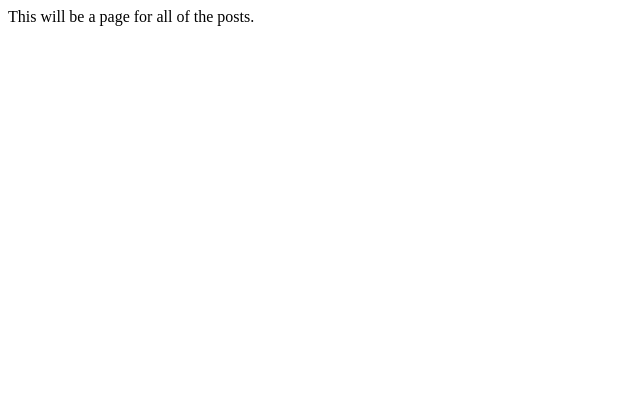
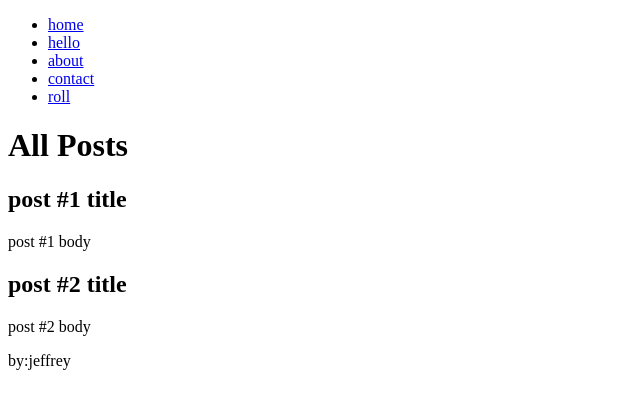
Before and after one commit to jeffrey840/Spring-Blog, a Spring Boot app: page /posts in a window 1280 px wide. Shown: the top 409 px of the page, without its empty margins (0-640 px from the left). Run offline with Spring Boot 4, Linux system fonts and the light colour scheme.

Commit message:
completed views exercise

```diff
--- a/src/main/java/com/codeup/springinitializer/PostController.java
+++ b/src/main/java/com/codeup/springinitializer/PostController.java
@@ -2,20 +2,31 @@ package com.codeup.springinitializer;
 
 import org.springframework.stereotype.Controller;
 import org.springframework.web.bind.annotation.*;
+import java.util.ArrayList;
+import org.springframework.ui.Model;
 
 @Controller
 public class PostController {
 
-    @RequestMapping(path = "/posts", method = RequestMethod.GET)
-    @ResponseBody
-    public String allPosts(){
-        return "This will be a page for all of the posts.";
+    @GetMapping("/posts")
+    public String allPosts(Model model){
+        ArrayList<Post> all = new ArrayList<>(2);
+        Post post1 = new Post("post #1 title", "post #1 body");
+        Post post2 = new Post("post #2 title", "post #2 body");
+        all.add(post1);
+        all.add(post2);
+        model.addAttribute("title", "All Posts");
+        model.addAttribute("allPosts", all);
+        return "posts/index";
     }
 
-    @RequestMapping(path = "/posts/{id}", method = RequestMethod.GET)
-    @ResponseBody
-    public String post(@PathVariable int id){
-        return "This will return an individual post with the id of " + id;
+    @GetMapping(path = "/posts/{id}")
+    public String post(Model model){
+        Post post1 = new Post("post #1 title", "post #1 body");
+        model.addAttribute("title", "Individual Post");
+        model.addAttribute("postTitle", post1.getTitle());
+        model.addAttribute("postBody", post1.getBody());
+        return "posts/show";
     }
 
     @RequestMapping(path = "/posts/create", method = RequestMethod.GET)
--- a/src/main/resources/templates/partials/header.html
+++ b/src/main/resources/templates/partials/header.html
@@ -2,6 +2,6 @@
 
 
 <header th:fragment="header">
-	<div th:replace="partials/navbar.html :: site-nav"></div>
-<!--	<h1 th:text="${title}">Title</h1>-->
+	<div th:replace="partials/navbar.html :: navbar"></div>
+	<h1 th:text="${title}">Title</h1>
 </header>
--- /dev/null
+++ b/src/main/resources/templates/posts/index.html
@@ -0,0 +1,18 @@
+<!DOCTYPE html>
+<html xmlns:th="http://www.thymeleaf.org">
+<head>
+	<meta charset="UTF-8" />
+	<title th:text="${title}"></title>
+</head>
+<body>
+<div th:replace="partials/header.html :: header"></div>
+
+<div th:each="post : ${allPosts}">
+	<h2 th:text="${post.getTitle()}"></h2>
+	<p th:text="${post.getBody()}"></p>
+</div>
+
+<div th:replace="partials/footer.html :: footer"></div>
+
+</body>
+</html>
```
Also changed, not shown: src/main/java/com/codeup/springinitializer/Post.java (added, +31 -0 lines), src/main/resources/templates/posts/show.html (added, +16 -0 lines).
